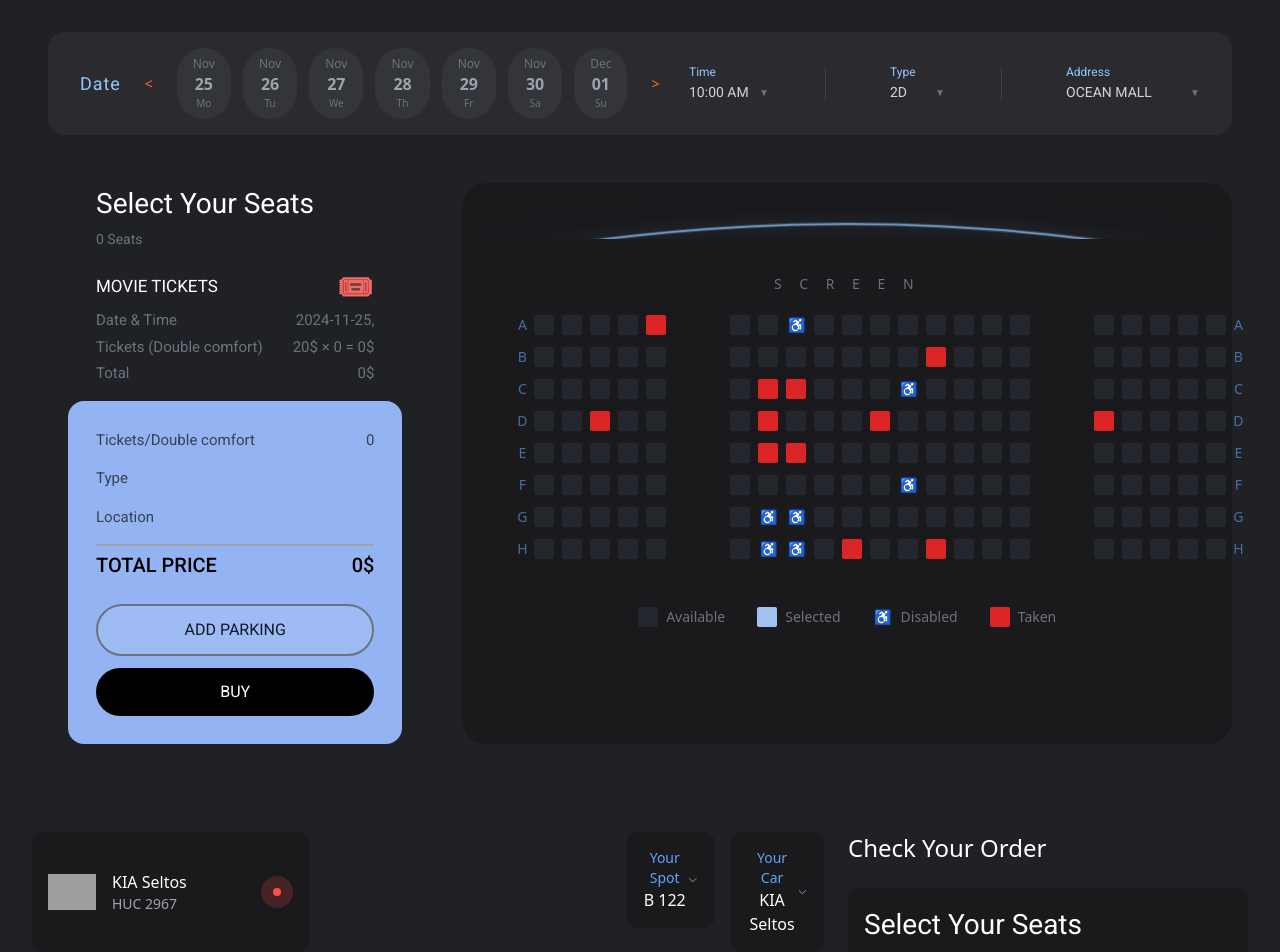
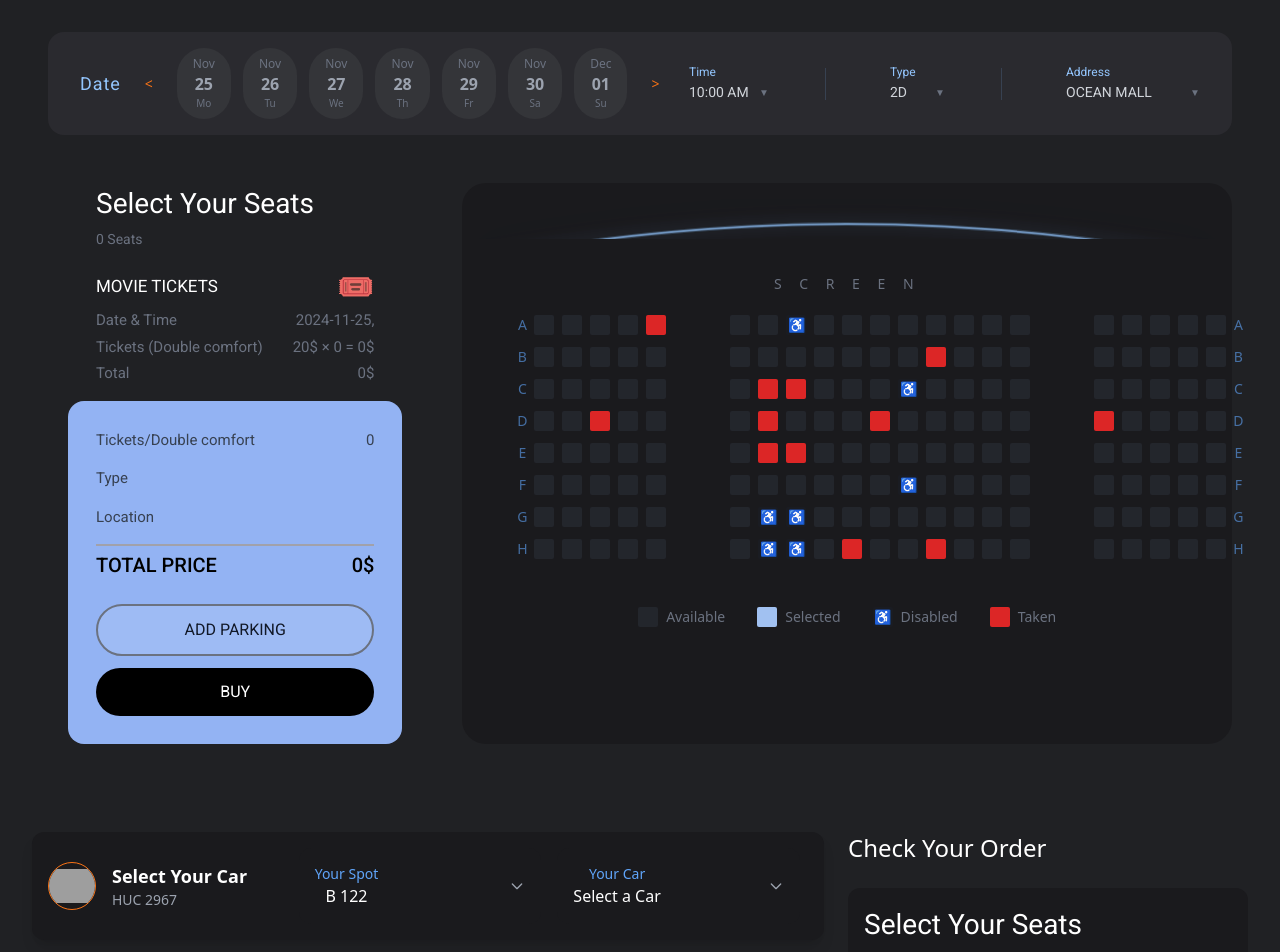
Before and after one commit to Prateeksingchn/Movie-seat-Booking-UI-React, a React (Vite) app: page / in a window 1280 px wide. Shown: the top 952 px of the page. Built offline with nearby package versions, Linux system fonts and the light colour scheme; grey boxes are pictures that could not be loaded.

Commit message:
Refactor Page3 component: Updated car model state initialization, enhanced UI elements with improved styling and hover effects, and added default placeholder text for car and parking spot selections.

```diff
--- a/src/components/home/page-2/Page3.jsx
+++ b/src/components/home/page-2/Page3.jsx
@@ -12,7 +12,7 @@ const Page3 = () => {
     totalPrice: movieTotalPrice
   } = useMovieTickets();
 
-  const [carModel, setCarModel] = useState("KIA Seltos");
+  const [carModel, setCarModel] = useState("");
   const [licensePlate, setLicensePlate] = useState("HUC 2967");
   const [parkingSpot, setParkingSpot] = useState("B 122");
   const [selectedLevel, setSelectedLevel] = useState(1);
@@ -250,36 +250,29 @@ const Page3 = () => {
       {/* Left Section */}
       <div className="flex-1 flex flex-col gap-6">
         {/* Top Navigation Bar */}
-        <div className="flex justify-between">
+        <div className="flex justify-between items-center bg-[#1A1A1D] rounded-xl p-4 shadow-lg">
           {/* Car Info Section */}
-          <div className="flex items-center bg-[#1A1A1D] rounded-xl p-4 w-[35%]">
+          <div className="flex items-center flex-1">
             <img
               src="/path-to-orange-car.png"
-              alt="KIA Seltos"
-              className="w-12 h-12 object-contain"
+              alt="Selected Car"
+              className="w-12 h-12 object-contain rounded-full border border-orange-500"
             />
             <div className="ml-4">
-              <h3 className="text-white">{carModel}</h3>
+              <h3 className="text-white font-semibold text-lg">{carModel || "Select Your Car"}</h3>
               <p className="text-sm text-gray-400">{licensePlate}</p>
-            </div>
-            <div className="ml-auto">
-              <div className="w-8 h-8 rounded-full bg-[#FF4D4D]/20 flex items-center justify-center">
-                <div className="w-2 h-2 rounded-full bg-[#FF4D4D]"></div>
-              </div>
             </div>
           </div>
 
-          {/* Dropdowns Section */}
-          <div className="flex gap-4 w-[25%]">
           {/* Spot Dropdown */}
-            <div className="relative flex-1">
+          <div className="relative flex-1 mx-2">
             <button
               onClick={() => setIsSpotDropdownOpen(!isSpotDropdownOpen)}
-                className="w-full bg-[#1A1A1D] rounded-xl p-4 flex justify-between items-center"
+              className="w-full bg-[#1A1A1D] rounded-xl p-4 flex justify-between items-center transition-transform transform hover:scale-105"
             >
               <div>
                 <p className="text-sm text-blue-400">Your Spot</p>
-                  <p className="text-white">{parkingSpot}</p>
+                <p className="text-white">{parkingSpot || "Select a Spot"}</p>
               </div>
               <svg className="w-4 h-4 text-gray-400" fill="none" stroke="currentColor" viewBox="0 0 24 24">
                 <path strokeLinecap="round" strokeLinejoin="round" strokeWidth={2} d="M19 9l-7 7-7-7" />
@@ -289,21 +282,54 @@ const Page3 = () => {
           </div>
 
           {/* Car Dropdown */}
-            <div className="relative flex-1">
+          <div className="relative flex-1 mx-2">
             <button
               onClick={() => setIsCarDropdownOpen(!isCarDropdownOpen)}
-                className="w-full bg-[#1A1A1D] rounded-xl p-4 flex justify-between items-center"
+              className="w-full bg-[#1A1A1D] rounded-xl p-4 flex justify-between items-center transition-transform transform hover:scale-105"
             >
               <div>
                 <p className="text-sm text-blue-400">Your Car</p>
-                  <p className="text-white">{carModel}</p>
+                <p className="text-white">{carModel || "Select a Car"}</p>
               </div>
               <svg className="w-4 h-4 text-gray-400" fill="none" stroke="currentColor" viewBox="0 0 24 24">
                 <path strokeLinecap="round" strokeLinejoin="round" strokeWidth={2} d="M19 9l-7 7-7-7" />
               </svg>
             </button>
-              {/* Dropdown content */}
+            {isCarDropdownOpen && (
+              <div className="absolute z-10 w-full bg-[#1A1A1D] rounded-xl mt-1 max-h-60 overflow-y-auto">
+                {[
+                  "", // Default empty option
+                  "KIA Seltos",
+                  "Toyota Camry",
+                  "Honda Accord",
+                  "Maruti Suzuki Swift",
+                  "Hyundai Creta",
+                  "Tata Nexon",
+                  "Mahindra XUV300",
+                  "Kia Sonet",
+                  "Toyota Fortuner",
+                  "Honda City",
+                  "Skoda Octavia",
+                  "Volkswagen Polo",
+                  "Nissan Magnite",
+                  "Renault Kiger",
+                  "MG Hector",
+                  "Tata Harrier",
+                  "Hyundai Venue",
+                  "Maruti Suzuki Baleno",
+                  "Ford EcoSport",
+                  "Mahindra Thar"
+                ].map((model) => (
+                  <button
+                    key={model}
+                    onClick={() => { setCarModel(model); setIsCarDropdownOpen(false); }}
+                    className="w-full text-left p-4 hover:bg-blue-500/10"
+                  >
+                    {model}
+                  </button>
+                ))}
               </div>
+            )}
           </div>
         </div>
 
```
Lines whose indentation alone changed are shown as unchanged.
